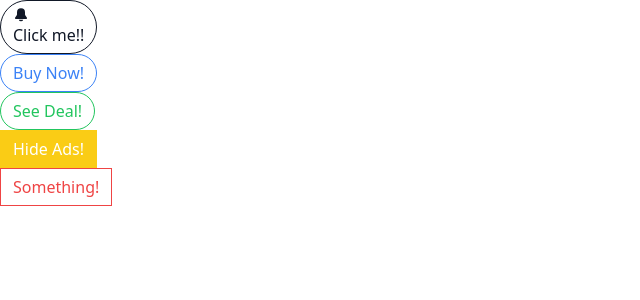
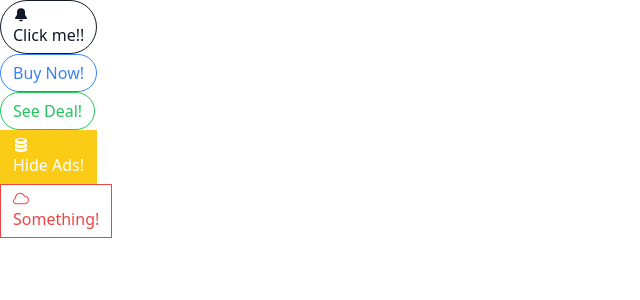
Before and after one commit to NS-25/udemy-comps, a React (Vite) app: page / in a window 1280 px wide. Shown: the top 300 px of the page, without its empty margins (0-640 px from the left). Built offline with nearby package versions, Linux system fonts and the light colour scheme.

Commit message:
added some icons in app.jsx

```diff
--- a/src/App.jsx
+++ b/src/App.jsx
@@ -1,6 +1,6 @@
 import React from "react";
 import Button from "./Button";
-import { GoBellFill } from "react-icons/go";
+import { GoBellFill, GoCloud, GoDatabase } from "react-icons/go";
 
 const App = () => {
   return (
@@ -23,10 +23,14 @@ const App = () => {
         </Button>
       </div>
       <div>
-        <Button warning>Hide Ads!</Button>
+        <Button warning>
+          <GoDatabase />
+          Hide Ads!
+        </Button>
       </div>
       <div>
         <Button danger outline>
+          <GoCloud />
           Something!
         </Button>
       </div>
```
